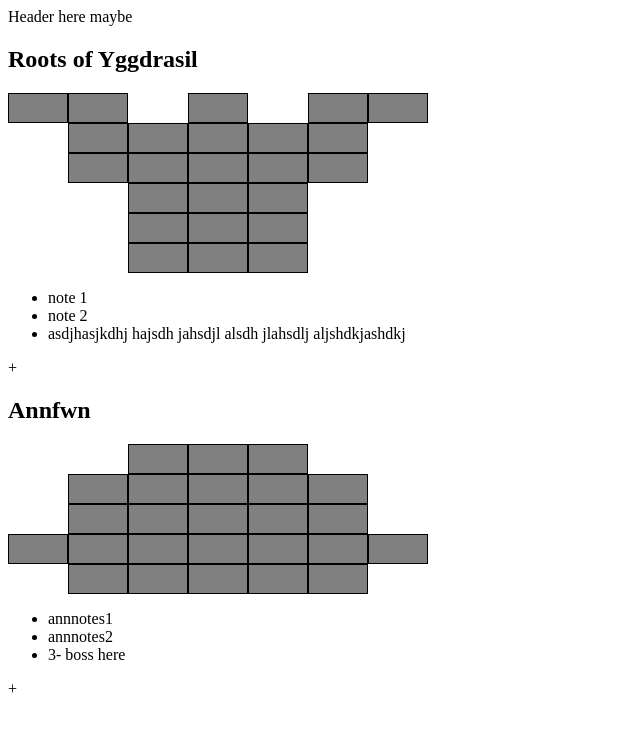
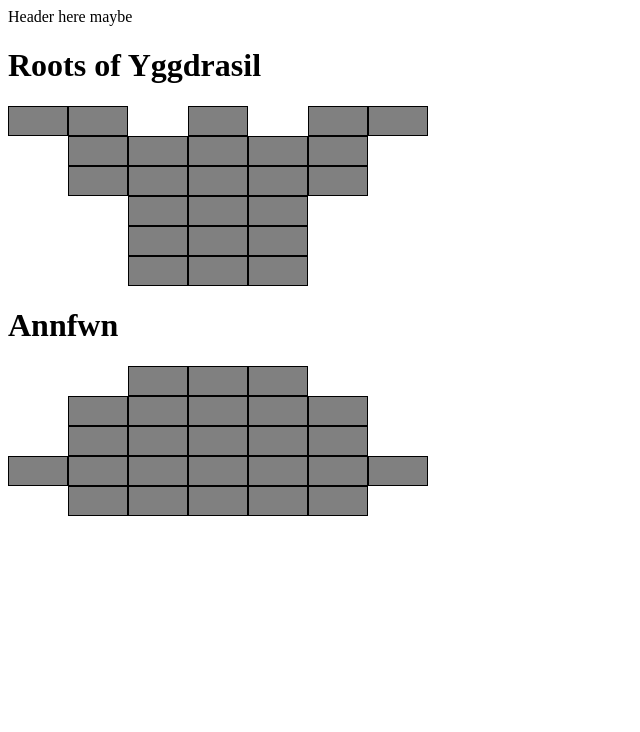
Before and after one commit to TreusK/lm2react, a React (Create React App) app: page / in a window 1280 px wide. Shown: the top 732 px of the page, without its empty margins (0-640 px from the left). Built offline with nearby package versions, Linux system fonts and the light colour scheme.

Commit message:
Making a mess out of react hooks, for science

```diff
--- a/src/App.js
+++ b/src/App.js
@@ -1,17 +1,121 @@
 import './App.css';
-import Roots from './comps/maps/Roots';
-import Annfwn from './comps/maps/Annfwn';
-import {useState} from 'react';
+import Zone from './comps/Zone';
+//import Roots from './comps/maps/Roots';
+//import Annfwn from './comps/maps/Annfwn';
+import {useReducer} from 'react';
+import mapsGrid from './comps/maps/mapsGrid';
+import { __SECRET_INTERNALS_DO_NOT_USE_OR_YOU_WILL_BE_FIRED } from 'react';
 
 function App() {
+  /*
   const [roots, setRoots] = useState(['', '', '', '', '', '', '', '', '', '', '', '', '', '', '', '', '', '', '', '', '', '', '', '']);
-  const [rootsNotes, setRootsNotes] = useState(['note 1', 'note 2', 'asdjhasjkdhj hajsdh jahsdjl alsdh jlahsdlj aljshdkjashdkj'])
+  const [rootsNotes, setRootsNotes] = useState(['1- Gate to La Mulana', 'note 2', 'asdjhasjkdhj '])
   const [annfwn, setAnnfwn] = useState(['', '', '', '', '', '', '', '', '', '', '', '', '', '', '', '', '', '', '', '', '', '', '', '', '']);
   const [annfwnNotes, setAnnfwnNotes] = useState(['annnotes1', 'annnotes2', '3- boss here'])
 
   const [isAnotherInputOpen, setIsAnotherInputOpen] = useState(false);
+  */
+
+
+
+  //Function to use a different setState depending on the map name
+  /*
+  function dynamicSetState(name, newState) {
+    switch (name) {
+      case 'roots':
+        setRoots(newState);
+        break;
+      case 'annfwn':
+        setAnnfwn(newState);
+        break;
+      default:
+        break;
+    }
+  }*/
+
+  //Function to use a different setState for the notes depending on the map name
+  /*
+  function dynamicNotesSetState(name, index, newNote) {
+    switch (name) {
+      case 'roots':
+        let rootsNotesCopy = [...rootsNotes];
+        if(newNote === '') {
+          rootsNotesCopy.splice(index, 1);
+        } else if(newNote === 'New Note'){
+          rootsNotesCopy.push(newNote);
+        } else {
+          rootsNotesCopy[index] = newNote;
+        }
+        setRootsNotes(rootsNotesCopy);
+        break;
+      case 'annfwn':
+        let annfwnNotesCopy = [...annfwnNotes];
+        if(newNote === '') {
+          annfwnNotesCopy.splice(index, 1);
+        } else {
+          annfwnNotesCopy[index] = newNote;
+        }
+        setAnnfwnNotes(annfwnNotesCopy);
+        break;
+      default:
+        break;
+    }
+  }*/
+
+  //Function to close text input when you press enter
+  /*
+  function changeAndCloseInput(e) {
+    if(e.key === 'Enter') {
+      let whichMap = e.target.parentElement.classList[0];
+      let whichIndex = +e.target.parentElement.classList[1];
+      let newString = e.target.value;
+      e.target.remove();
+      dynamicNotesSetState(whichMap, whichIndex, newString);
+      setIsAnotherInputOpen(false);
+    }
+  }*/
+
+  //Function to change notes when clicked on them
+  /*
+  function changeNote(e) {
+    if(isAnotherInputOpen === false) {
+      setIsAnotherInputOpen(true);
+      let listItem = e.target;
+      let inputChild = document.createElement('input');
+      inputChild.value = listItem.textContent;
+      inputChild.onkeydown = changeAndCloseInput;
+      listItem.append(inputChild);
+    }
+  }*/
+
+  //Function to add new <li> item when the Add button is clicked
+  /*
+  function addNewNote(whichMapNotes) {
+    dynamicNotesSetState(whichMapNotes, 404, 'New Note');
+  }*/
+
+  //////////////////////Testing Map component/////////////////////
+  //Legacy state
+  const useLegacyState = initialState => useReducer(
+    (state, update) => ({ ...state, ...update }),
+    initialState,
+  );
+
+  const [roots, setRoots] = useLegacyState({
+    zoneName: 'Roots of Yggdrasil',
+    mapContent: ['', '', '', '', '', '', '', '', '', '', '', '', '', '', '', '', '', '', '', '', '', '', '', ''],
+    mapGrid: [7, 6],
+    notesContent: ['blablabla', 'blobloblo'],
+  });
+  const [annfwn, setAnnfwn] = useLegacyState({
+    zoneName: 'Annfwn',
+    mapContent: ['', '', '', '', '', '', '', '', '', '', '', '', '', '', '', '', '', '', '', '', '', '', '', '', ''],
+    mapGrid: [7, 5],
+    notesContent: ['array of strings here'],
+  });
 
   //Function to change the cell content (number) on click
+  /*
   function changeCell(e, nameOfMap, stateOfMap) {
     let mapCopy = [...stateOfMap];
     let cellIndex = +e.target.classList[1];
@@ -25,75 +129,28 @@ function App() {
       mapCopy[cellIndex] = '';
     }
     dynamicSetState(nameOfMap, mapCopy);
-  }
+  }*/
 
-  //Function to use a different setState depending on the map name
-  function dynamicSetState(name, newState) {
-    switch (name) {
-      case 'roots':
-        setRoots(newState);
-        break;
-      case 'annfwn':
-        setAnnfwn(newState);
-        break;
-      default:
-        break;
-    }
-  }
-
-  //Function to use a different setState for the notes depending on the map name
-  function dynamicNotesSetState(name, index, newNote) {
-    switch (name) {
-      case 'roots':
-        let rootsNotesCopy = [...rootsNotes];
-        if(newNote === '') {
-          rootsNotesCopy.splice(index, 1);
-        } else {
-          rootsNotesCopy[index] = newNote;
-        }
-        setRootsNotes(rootsNotesCopy);
-        break;
-      case 'annfwn':
-        let annfwnNotesCopy = [...annfwnNotes];
-        annfwnNotesCopy[index] = newNote;
-        setAnnfwnNotes(annfwnNotesCopy);
-        break;
-      default:
-        break;
-    }
-  }
-
-  //Function to close text input when you press enter
-  function changeAndCloseInput(e) {
-    if(e.key === 'Enter') {
-      let whichMap = e.target.parentElement.classList[0];
-      let whichIndex = +e.target.parentElement.classList[1];
-      let newString = e.target.value;
-      e.target.remove();
-      dynamicNotesSetState(whichMap, whichIndex, newString);
-      setIsAnotherInputOpen(false);
-    }
-  }
-
-  //Function to change notes when clicked
-  function changeNote(e) {
-    if(isAnotherInputOpen === false) {
-      setIsAnotherInputOpen(true);
-      let listItem = e.target;
-      let inputChild = document.createElement('input');
-      inputChild.value = listItem.textContent;
-      inputChild.onkeydown = changeAndCloseInput;
-      listItem.append(inputChild);
-    }
+  function handleClickOnCell(e, setWhichState, whichZone) {
+    let cellIndex = +e.target.classList[1];
+    let newMapContent = [...whichZone.mapContent];
+    newMapContent[cellIndex] = '1';
+    setWhichState({mapContent: newMapContent});
   }
 
   return (
     <div>
       Header here maybe
-      <Roots changeCell={(e) => changeCell(e, 'roots', roots)} cellContent={roots} notes={rootsNotes} changeNote={changeNote}/>
-      <Annfwn changeCell={(e) => changeCell(e, 'annfwn', annfwn)} cellContent={annfwn} notes={annfwnNotes} changeNote={changeNote}/>
+      <Zone zone={roots} mapGrid={mapsGrid.rootsGrid} cellClick={handleClickOnCell} setWhichState={setRoots}/>
+      <Zone zone={annfwn} mapGrid={mapsGrid.annfwnGrid} cellClick={handleClickOnCell} setWhichState={setAnnfwn}/>
     </div>
   );
 }
 
 export default App;
+
+//Map Component
+//<Map mapInfo={rootsTest} mapGrid={mapsGrid.rootsGrid}/>
+
+//Old map specific component
+//<Roots changeCell={(e) => changeCell(e, 'roots', roots)} cellContent={roots} notes={rootsNotes} changeNote={changeNote} addNewNote={addNewNote}/>
--- /dev/null
+++ b/src/comps/Map.css
@@ -0,0 +1,8 @@
+.mapCell {
+    background-color: gray;
+    border: solid 1px black;
+    display: flex;
+    align-items: center;
+    justify-content: center;
+    user-select: none;
+}
--- /dev/null
+++ b/src/comps/Map.js
@@ -0,0 +1,34 @@
+import './Map.css';
+
+/*Map needs
+    -zone, the state of each zone
+    -mapGrid, the object that has each map as an array
+    -cellClick, the event to change the state of the map
+    -setWhichState, to know which state to change*/
+function Map({zone, mapGrid, cellClick, setWhichState}) {
+    let counter = -1;
+    //Makes a grid of X colums and Y rows, depending on the map
+    let columns = zone.mapGrid[0];
+    let rows = zone.mapGrid[1];
+    const mapStyle = {
+        display: 'grid',
+        gridTemplateColumns: 'repeat(' + columns + ', 60px)',
+        gridTemplateRows: 'repeat(' + rows + ', 30px)',
+    }
+
+    return (
+        <div style={mapStyle}>
+            {mapGrid.map(elem => {
+                if (elem === 'm') {
+                    counter++;
+                    return <div className={'mapCell ' + counter} onClick={(e) => cellClick(e, setWhichState, zone)}>{zone.mapContent[counter]}</div>
+                } else {
+                    return <div></div>
+                }
+            })}
+        </div>
+
+    )
+};
+
+export default Map;
--- a/src/comps/Notes.css
+++ b/src/comps/Notes.css
@@ -9,3 +9,9 @@ input {
     width: 100%;
     height: 100%;
 }
+
+.plus {
+    border: solid 2px black;
+    width: 20px;
+    text-align: center;
+}
--- a/src/comps/Notes.js
+++ b/src/comps/Notes.js
@@ -1,12 +1,12 @@
 import './Notes.css';
 
-function Notes({notes, changeNote, whichMapNotes}) {
+function Notes({notes, changeNote, whichMapNotes, addNewNote}) {
     return (
         <div>
             <ul>
                 {notes.map((note, index) => <li className={whichMapNotes + ' ' + index} onClick={(e) => changeNote(e)}>{note}</li>)}
             </ul>
-            <div>+</div>
+            <div className='plus' onClick={() => addNewNote(whichMapNotes)}>+</div>
         </div>
     );
 }
--- /dev/null
+++ b/src/comps/Zone.js
@@ -0,0 +1,21 @@
+import './Zone.css';
+
+//Components
+import Map from './Map';
+import Notes from './Notes';
+
+/*Zone needs:
+    -zone, to know in which map we are
+    -mapGrid, the object that has each map as an array
+    -cellClick, event function for the Map component
+    -setWhichState, to know which state to modify*/
+function Zone({zone, mapGrid, cellClick, setWhichState}) {
+    return(
+        <div>
+            <h1>{zone.zoneName}</h1>
+            <Map zone={zone} mapGrid={mapGrid} cellClick={cellClick} setWhichState={setWhichState}/>
+        </div>
+    )
+}
+
+export default Zone;
--- a/src/comps/maps/Annfwn.js
+++ b/src/comps/maps/Annfwn.js
@@ -1,7 +1,7 @@
 import './Annfwn.css';
 import Notes from '../Notes';
 
-function Annfwn({ changeCell, cellContent, notes, changeNote }) {
+function Annfwn({ changeCell, cellContent, notes, changeNote, addNewNote }) {
   return (
     <div>
       <h2>Annfwn</h2>
@@ -42,7 +42,7 @@ function Annfwn({ changeCell, cellContent, notes, changeNote }) {
             <div className="grid 24" onClick={changeCell}>{cellContent[24]}</div>
             <div></div>
         </div>
-        <Notes notes={notes} changeNote={changeNote} whichMapNotes='annfwn'/>
+        <Notes notes={notes} changeNote={changeNote} whichMapNotes='annfwn' addNewNote={addNewNote}/>
     </div>
   );
 }
--- a/src/comps/maps/Roots.js
+++ b/src/comps/maps/Roots.js
@@ -1,7 +1,7 @@
 import './Roots.css';
 import Notes from '../Notes';
 
-function Roots({ changeCell, cellContent, notes, changeNote }) {
+function Roots({ changeCell, cellContent, notes, changeNote, addNewNote }) {
   return (
     <div>
       <h2>Roots of Yggdrasil</h2>
@@ -49,7 +49,7 @@ function Roots({ changeCell, cellContent, notes, changeNote }) {
         <div></div>
         <div></div>
       </div>
-      <Notes notes={notes} changeNote={changeNote} whichMapNotes='roots'/>
+      <Notes notes={notes} changeNote={changeNote} whichMapNotes='roots' addNewNote={addNewNote}/>
     </div>
   );
 }
--- /dev/null
+++ b/src/comps/maps/mapsGrid.js
@@ -0,0 +1,19 @@
+const mapsGrid = {
+    rootsGrid: [
+        'm', 'm', ' ', 'm', ' ', 'm', 'm',
+        ' ', 'm', 'm', 'm', 'm', 'm', ' ',
+        ' ', 'm', 'm', 'm', 'm', 'm', ' ',
+        ' ', ' ', 'm', 'm', 'm', ' ', ' ',
+        ' ', ' ', 'm', 'm', 'm', ' ', ' ',
+        ' ', ' ', 'm', 'm', 'm', ' ', ' ',
+    ],
+    annfwnGrid: [
+        ' ', ' ', 'm', 'm', 'm', ' ', ' ',
+        ' ', 'm', 'm', 'm', 'm', 'm', ' ',
+        ' ', 'm', 'm', 'm', 'm', 'm', ' ',
+        'm', 'm', 'm', 'm', 'm', 'm', 'm',
+        ' ', 'm', 'm', 'm', 'm', 'm', ' ',
+    ],
+}
+
+export default mapsGrid;
```
Also changed, not shown: src/comps/Zone.css (added).
